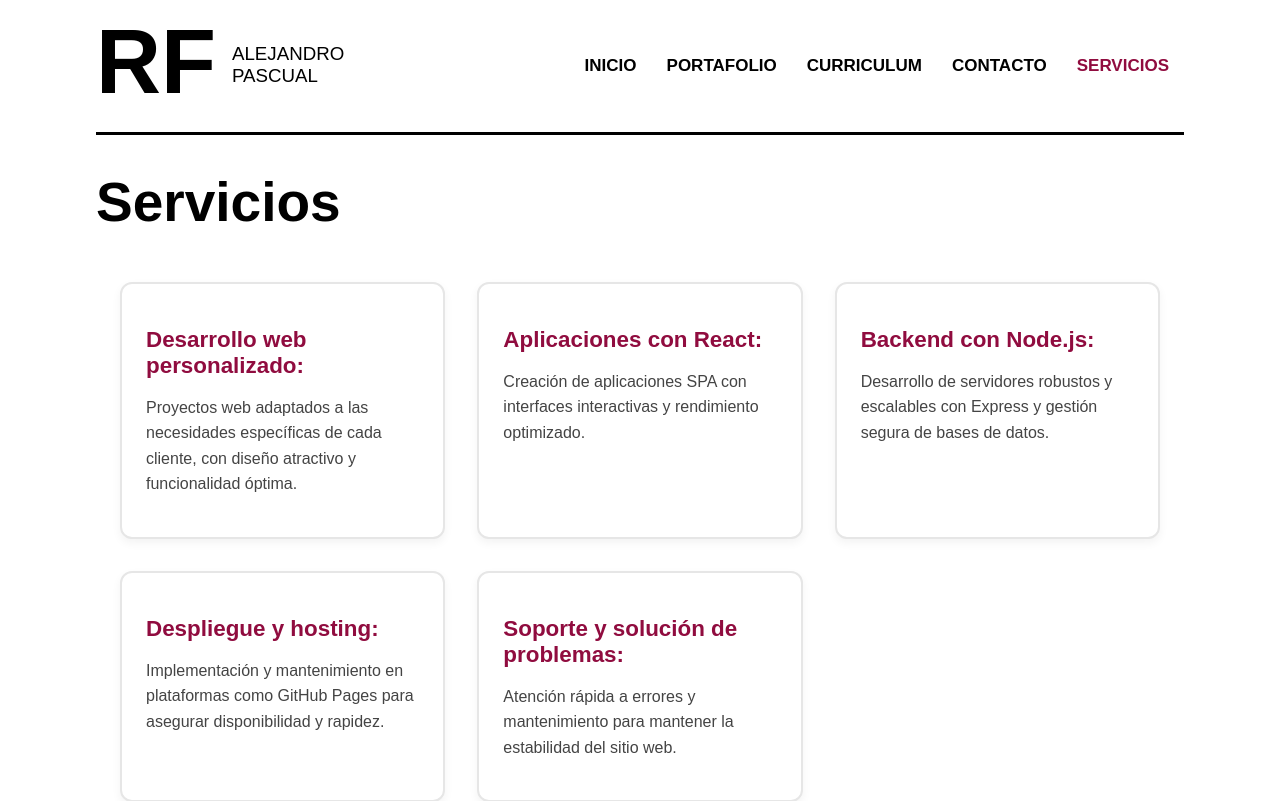
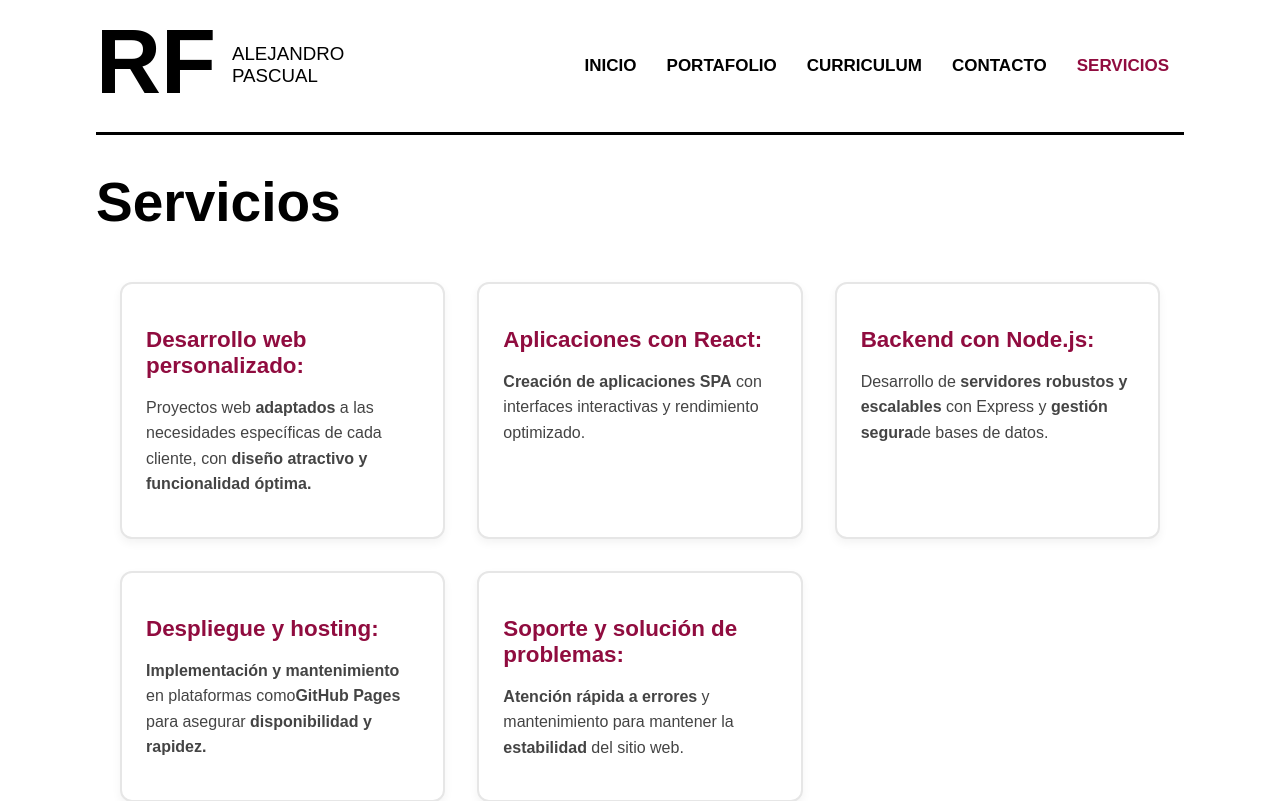
Before and after one commit to Richfullz/MiPorfolio, a React (Create React App) app: page /MiPorfolio/servicios in a window 1280 px wide. Shown: the top 801 px of the page. Built offline with nearby package versions, Linux system fonts and the light colour scheme.

Commit message:
miporfolio

```diff
--- a/src/components/Curriculum.jsx
+++ b/src/components/Curriculum.jsx
@@ -20,26 +20,22 @@ export const Curriculum = () => {
           </li>
           <li>
             <strong>Participación</strong> en proyectos prácticos
-            aplicandometodologías ágiles y<strong>trabajo en equipo.</strong>
+            aplicandometodologías ágiles, <strong>trabajo en equipo.</strong>
           </li>
           <li>
             <strong>Enfoque</strong> en la <strong>resolución</strong> de
             problemas y aprendizaje continuo.
           </li>
           <li>
-            <strong>implementación</strong> de soluciones Integrales:
-            Frontend,Backend y bases de datos.
+            <strong>Implementación</strong> de soluciones integrales: Frontend,
+            Backend y Bases de Datos.
           </li>
           <li>
-            <strong>Manejo de tecnologías</strong> MERN(MongoDB, Express,
-            React,Node.js)
-          </li>
-          <li>
-            Trabajo <strong>colaborativo</strong> con metodologías{" "}
-            <strong>ágiles</strong>(scrum)
+            Trabajo <strong>colaborativo</strong> con metodologías
+            <strong> ágiles</strong> (scrum)
           </li>
         </ul>
-        <h4>MERN (MongoDB, Express, React, Node.js)</h4>
+        <h4>TECNOLOGIAS: Full-Stack MERN (MongoDB, Express, React, Node.js)</h4>
         <h3>Proyectos Personales</h3>
         <div className="proyectos-personales">
           {trabajos
@@ -53,9 +49,9 @@ export const Curriculum = () => {
                   alt={proyecto.nombre}
                   className="img-proyecto-personal"
                 />
-                <h4>{proyecto.nombre}</h4>
+                <h2>{proyecto.nombre}</h2>
                 <p>{proyecto.descripcion}</p>
-                <p>Tecnologías: {proyecto.tecnologias}</p>
+                <h3>Tecnologías: {proyecto.tecnologias}</h3>
               </div>
             ))}
         </div>
@@ -65,36 +61,41 @@ export const Curriculum = () => {
         <ul>
           <h2>Desarrollo Web - Estudio 27</h2>
           <h3>2022</h3>
-          <li>Diseño de plantillas a demanda del cliente</li>
+          <li>
+            Diseño de plantillas <strong> a demanda del cliente</strong>
+          </li>
           <li>Análisis y Posicionamiento en SEO, redactando artículos,</li>
-          <li>
-            Manejo de tecnologías: Wordpress, PrestaShop, Posicionamiento en Seo
-          </li>
         </ul>
-        <h4>Wordpress, Prestashop, HTML5, CSS3, Posicionamiento en SEO</h4>
+        <h4>
+          TECNOLOGIAS: Wordpress, Prestashop, HTML5, CSS3, Posicionamiento en
+          SEO
+        </h4>
         <h3>Proyectos Personales</h3>
         <ul>
-          <h3>Visita las catedrales</h3>
+          <h2>Visita las catedrales</h2>
           <p>
             Pagina informativa sobre la Playa De Las Catedrales. <br />
             Lugo, Galicia
           </p>
-          <p>Tecnologías: Wordpress</p>
+          <h3>Tecnologías: Wordpress</h3>
         </ul>
         {/*  */}
         <hr />
         <ul>
           <h3>Desarrollo Web - ViveFormación</h3>
           <h3>2021</h3>
-          <li>560 horas de formación intensiva de desarrollo web</li>
-          <li>Construcción de paginas Web</li>
-          <li>Integración de Componentes Software en páginas Web</li>
           <li>
-            Publicación de Páginas webManejo de Tecnologías: HTML5, CSS3,
-            JavaScript
+            560 horas de <strong>formación intensiva</strong> de desarrollo web
           </li>
+          <li>
+            <strong>Construcción</strong> de paginas Web
+          </li>
+          <li>
+            <strong>Integración de Componentes</strong> Software en páginas Web
+          </li>
+          <li>Publicación de Páginas web</li>
         </ul>
-        <h4>HTML5, CSS, JavaScript, Node, Express</h4>
+        <h4>TECNOLOGIAS: HTML5, CSS, JavaScript, Node, Express</h4>
         <h3>Proyectos Personales</h3>
         <div className="proyectos-personales">
           {trabajos
@@ -108,9 +109,9 @@ export const Curriculum = () => {
                   alt={proyecto.nombre}
                   className="img-proyecto-personal"
                 />
-                <h4>{proyecto.nombre}</h4>
+                <h2>{proyecto.nombre}</h2>
                 <p>{proyecto.descripcion}</p>
-                <p>Tecnologías: {proyecto.tecnologias}</p>
+                <h3>Tecnologías: {proyecto.tecnologias}</h3>
               </div>
             ))}
         </div>
--- a/src/components/Servicios.jsx
+++ b/src/components/Servicios.jsx
@@ -7,40 +7,44 @@ export const Servicios = () => {
         <article className="service-card">
           <h2>Desarrollo web personalizado:</h2>
           <p>
-            Proyectos web adaptados a las necesidades específicas de cada
-            cliente, con diseño atractivo y funcionalidad óptima.
+            Proyectos web <strong>adaptados</strong> a las necesidades
+            específicas de cada cliente, con{" "}
+            <strong>diseño atractivo y funcionalidad óptima.</strong>
           </p>
         </article>
 
         <article className="service-card">
           <h2>Aplicaciones con React:</h2>
           <p>
-            Creación de aplicaciones SPA con interfaces interactivas y
-            rendimiento optimizado.
+            <strong>Creación de aplicaciones SPA</strong> con interfaces
+            interactivas y rendimiento optimizado.
           </p>
         </article>
 
         <article className="service-card">
           <h2>Backend con Node.js:</h2>
           <p>
-            Desarrollo de servidores robustos y escalables con Express y gestión
-            segura de bases de datos.
+            Desarrollo de <strong>servidores robustos y escalables</strong> con
+            Express y <strong>gestión segura</strong>
+            de bases de datos.
           </p>
         </article>
 
         <article className="service-card">
           <h2>Despliegue y hosting:</h2>
           <p>
-            Implementación y mantenimiento en plataformas como GitHub Pages para
-            asegurar disponibilidad y rapidez.
+            <strong>Implementación y mantenimiento</strong> en plataformas como
+            <strong>GitHub Pages</strong> para asegurar
+            <strong> disponibilidad y rapidez.</strong>
           </p>
         </article>
 
         <article className="service-card">
           <h2>Soporte y solución de problemas:</h2>
           <p>
-            Atención rápida a errores y mantenimiento para mantener la
-            estabilidad del sitio web.
+            <strong>Atención rápida a errores</strong> y mantenimiento para
+            mantener la
+            <strong> estabilidad</strong> del sitio web.
           </p>
         </article>
       </section>
--- a/src/styles.css
+++ b/src/styles.css
@@ -275,6 +275,11 @@ button:hover {
   transition: 300ms all;
 }
 /*  */
+.info-contacto h3 {
+  font-size: 25px;
+  letter-spacing: 3px;
+  font-weight: 500;
+}
 .info-contacto li {
   font-size: 22px;
   letter-spacing: 1px;
@@ -282,7 +287,7 @@ button:hover {
 .info-contacto li a {
   text-decoration: none;
   color: black;
-  font-size: 20px;
+  font-size: 18px;
   letter-spacing: 1px;
   font-weight: 600;
 }
```
